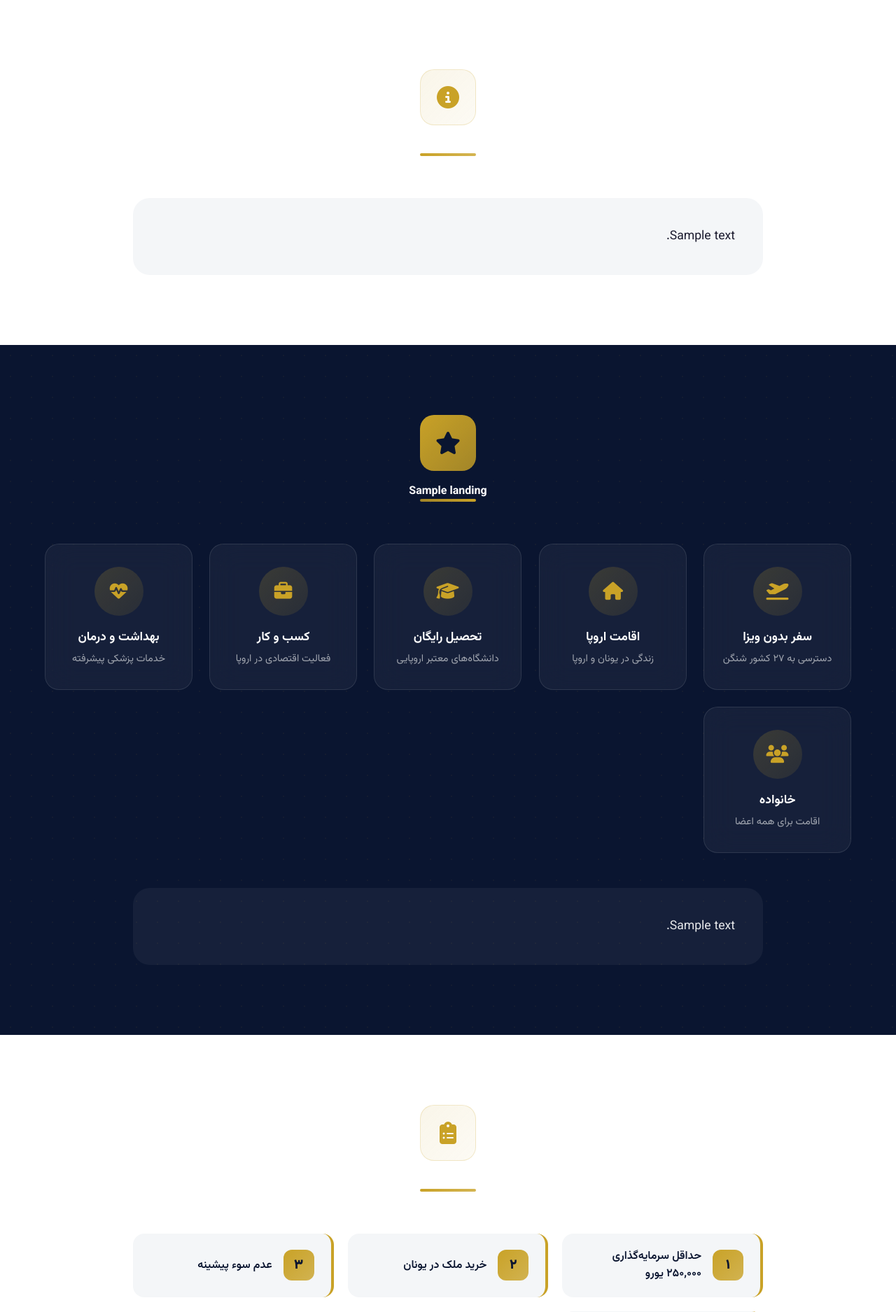
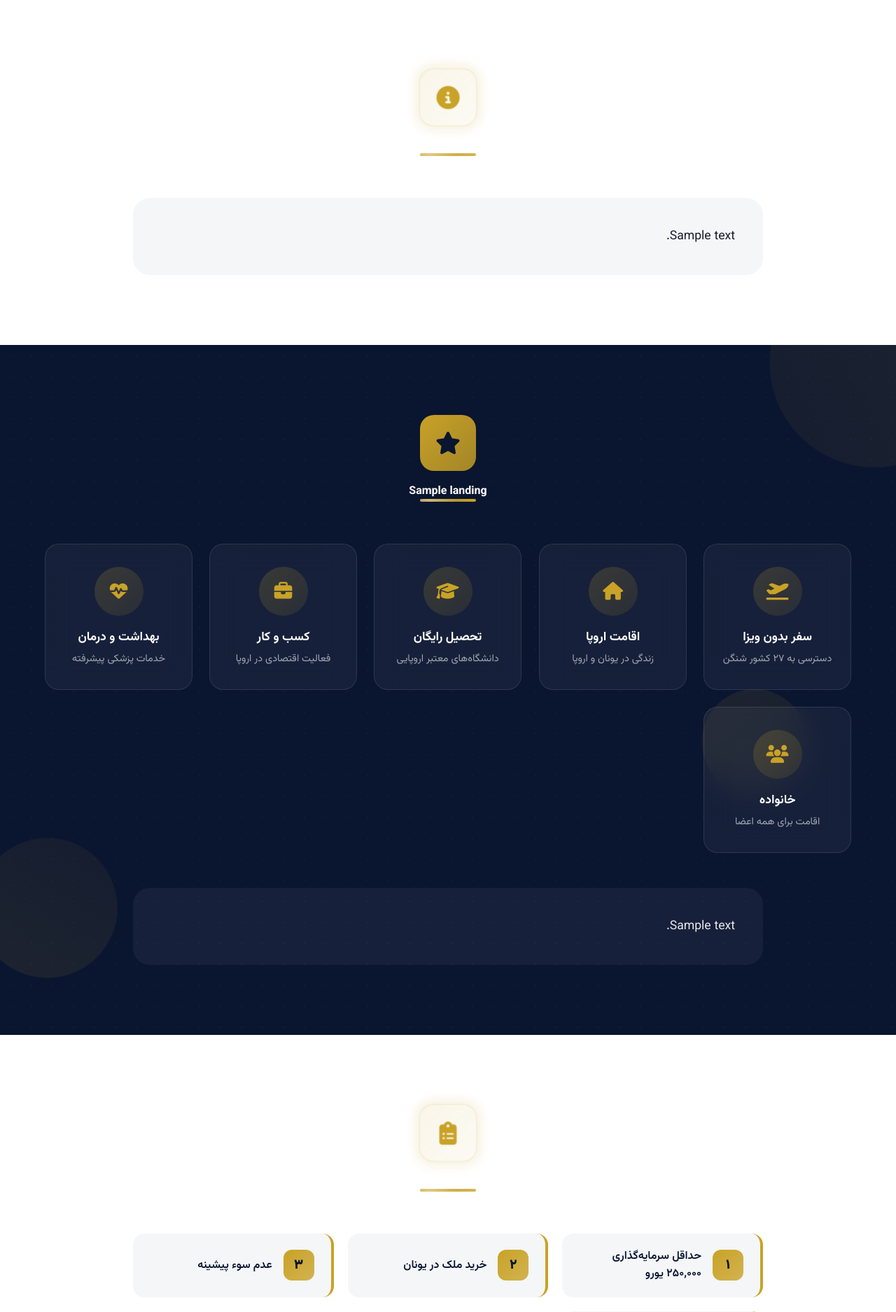
Before and after one commit to maisamsabour-gif/adoniss.gr, a Django app: template apps/persian_cms/templates/persian_cms/public/golden_visa.html in a window 1280 px wide. Shown: the part 801-2676 px from the top of the page at 70% size. Run offline with Django 4.2, Linux system fonts and the light colour scheme; the template is opened without the code that fills it: most values are stand-ins (such as "Sample title", 1, 10 or a date in 2020).

Commit message:
style: Add diverse animations to Golden Visa landing page sections
- Added floating shapes background animations
- Icon pulse, spin, and bounce animations
- Varied AOS animations: zoom-in, flip, fade directions
- Animated title lines with shine effect
- Card hover effects with smooth transitions
- Gradient text animation

Co-authored-by: Cursor <cursoragent@cursor.com>

```diff
--- a/apps/persian_cms/templates/persian_cms/public/golden_visa.html
+++ b/apps/persian_cms/templates/persian_cms/public/golden_visa.html
@@ -107,13 +107,13 @@
     {% if landing.intro_title or landing.intro_body %}
     <section id="intro" class="gv-section gv-section-light">
         <div class="gv-container">
-            <div class="gv-section-head" data-aos="fade-up">
-                <div class="gv-icon-glass"><i class="fas fa-info-circle"></i></div>
+            <div class="gv-section-head" data-aos="zoom-in-up" data-aos-duration="700">
+                <div class="gv-icon-glass gv-icon-pulse"><i class="fas fa-info-circle"></i></div>
                 <h2 class="gv-section-title">{{ landing.intro_title|default:"معرفی" }}</h2>
-                <div class="gv-title-line"></div>
+                <div class="gv-title-line gv-line-animated"></div>
             </div>
             {% if landing.intro_body %}
-            <div class="gv-content-box" data-aos="fade-up" data-aos-delay="100">
+            <div class="gv-content-box" data-aos="fade-up" data-aos-delay="150" data-aos-duration="800">
                 {{ landing.intro_body|safe }}
             </div>
             {% endif %}
@@ -127,49 +127,54 @@
     {% if landing.benefits_title or landing.benefits_body %}
     <section id="benefits" class="gv-section gv-section-dark">
         <div class="gv-section-bg-pattern"></div>
+        <div class="gv-floating-shapes">
+            <div class="gv-float-shape gv-float-1"></div>
+            <div class="gv-float-shape gv-float-2"></div>
+            <div class="gv-float-shape gv-float-3"></div>
+        </div>
         <div class="gv-container">
-            <div class="gv-section-head" data-aos="fade-up">
-                <div class="gv-icon-glass gv-icon-gold"><i class="fas fa-star"></i></div>
+            <div class="gv-section-head" data-aos="flip-down" data-aos-duration="800">
+                <div class="gv-icon-glass gv-icon-gold gv-icon-spin"><i class="fas fa-star"></i></div>
                 <h2 class="gv-section-title gv-title-light">{{ landing.benefits_title|default:"مزایا" }}</h2>
-                <div class="gv-title-line gv-line-gold"></div>
+                <div class="gv-title-line gv-line-gold gv-line-animated"></div>
             </div>
 
             <!-- Benefits Grid -->
             <div class="gv-benefits-grid">
-                <div class="gv-benefit-card" data-aos="flip-up" data-aos-delay="0">
-                    <div class="gv-benefit-icon"><i class="fas fa-plane-departure"></i></div>
+                <div class="gv-benefit-card gv-card-hover" data-aos="zoom-in-right" data-aos-delay="0" data-aos-duration="600">
+                    <div class="gv-benefit-icon gv-icon-bounce"><i class="fas fa-plane-departure"></i></div>
                     <h4>سفر بدون ویزا</h4>
                     <p>دسترسی به ۲۷ کشور شنگن</p>
                 </div>
-                <div class="gv-benefit-card" data-aos="flip-up" data-aos-delay="100">
-                    <div class="gv-benefit-icon"><i class="fas fa-home"></i></div>
+                <div class="gv-benefit-card gv-card-hover" data-aos="zoom-in-down" data-aos-delay="100" data-aos-duration="600">
+                    <div class="gv-benefit-icon gv-icon-bounce"><i class="fas fa-home"></i></div>
                     <h4>اقامت اروپا</h4>
                     <p>زندگی در یونان و اروپا</p>
                 </div>
-                <div class="gv-benefit-card" data-aos="flip-up" data-aos-delay="200">
-                    <div class="gv-benefit-icon"><i class="fas fa-graduation-cap"></i></div>
+                <div class="gv-benefit-card gv-card-hover" data-aos="zoom-in-left" data-aos-delay="200" data-aos-duration="600">
+                    <div class="gv-benefit-icon gv-icon-bounce"><i class="fas fa-graduation-cap"></i></div>
                     <h4>تحصیل رایگان</h4>
                     <p>دانشگاه‌های معتبر اروپایی</p>
                 </div>
-                <div class="gv-benefit-card" data-aos="flip-up" data-aos-delay="300">
-                    <div class="gv-benefit-icon"><i class="fas fa-briefcase"></i></div>
+                <div class="gv-benefit-card gv-card-hover" data-aos="zoom-in-right" data-aos-delay="300" data-aos-duration="600">
+                    <div class="gv-benefit-icon gv-icon-bounce"><i class="fas fa-briefcase"></i></div>
                     <h4>کسب و کار</h4>
                     <p>فعالیت اقتصادی در اروپا</p>
                 </div>
-                <div class="gv-benefit-card" data-aos="flip-up" data-aos-delay="400">
-                    <div class="gv-benefit-icon"><i class="fas fa-heart-pulse"></i></div>
+                <div class="gv-benefit-card gv-card-hover" data-aos="zoom-in-up" data-aos-delay="400" data-aos-duration="600">
+                    <div class="gv-benefit-icon gv-icon-bounce"><i class="fas fa-heart-pulse"></i></div>
                     <h4>بهداشت و درمان</h4>
                     <p>خدمات پزشکی پیشرفته</p>
                 </div>
-                <div class="gv-benefit-card" data-aos="flip-up" data-aos-delay="500">
-                    <div class="gv-benefit-icon"><i class="fas fa-users"></i></div>
+                <div class="gv-benefit-card gv-card-hover" data-aos="zoom-in-left" data-aos-delay="500" data-aos-duration="600">
+                    <div class="gv-benefit-icon gv-icon-bounce"><i class="fas fa-users"></i></div>
                     <h4>خانواده</h4>
                     <p>اقامت برای همه اعضا</p>
                 </div>
             </div>
 
             {% if landing.benefits_body %}
-            <div class="gv-content-box gv-content-dark" data-aos="fade-up" data-aos-delay="200">
+            <div class="gv-content-box gv-content-dark" data-aos="fade-up" data-aos-delay="200" data-aos-duration="800">
                 {{ landing.benefits_body|safe }}
             </div>
             {% endif %}
@@ -183,14 +188,14 @@
     {% if landing.requirements_title or landing.requirements_body %}
     <section id="requirements" class="gv-section gv-section-light">
         <div class="gv-container">
-            <div class="gv-section-head" data-aos="fade-up">
-                <div class="gv-icon-glass"><i class="fas fa-clipboard-list"></i></div>
+            <div class="gv-section-head" data-aos="fade-down" data-aos-duration="700">
+                <div class="gv-icon-glass gv-icon-pulse"><i class="fas fa-clipboard-list"></i></div>
                 <h2 class="gv-section-title">{{ landing.requirements_title|default:"شرایط" }}</h2>
-                <div class="gv-title-line"></div>
+                <div class="gv-title-line gv-line-animated"></div>
             </div>
 
             <!-- Requirements List -->
-            <div class="gv-req-list" data-aos="fade-up" data-aos-delay="100">
+            <div class="gv-req-list" data-aos="fade-right" data-aos-delay="100" data-aos-duration="700">
                 <div class="gv-req-item">
                     <div class="gv-req-num">۱</div>
                     <div class="gv-req-text">حداقل سرمایه‌گذاری ۲۵۰,۰۰۰ یورو</div>
@@ -223,38 +228,42 @@
          ═══════════════════════════════════════════════════════════════════════ -->
     {% if landing.process_title or landing.process_body %}
     <section id="process" class="gv-section gv-section-gradient">
+        <div class="gv-floating-shapes">
+            <div class="gv-float-shape gv-float-1"></div>
+            <div class="gv-float-shape gv-float-2"></div>
+        </div>
         <div class="gv-container">
-            <div class="gv-section-head" data-aos="fade-up">
-                <div class="gv-icon-glass gv-icon-white"><i class="fas fa-route"></i></div>
-                <h2 class="gv-section-title gv-title-light">{{ landing.process_title|default:"مراحل" }}</h2>
-                <div class="gv-title-line gv-line-white"></div>
+            <div class="gv-section-head" data-aos="zoom-in-down" data-aos-duration="700">
+                <div class="gv-icon-glass gv-icon-white gv-icon-spin"><i class="fas fa-route"></i></div>
+                <h2 class="gv-section-title gv-title-light gv-gradient-text">{{ landing.process_title|default:"مراحل" }}</h2>
+                <div class="gv-title-line gv-line-white gv-line-animated"></div>
             </div>
 
             <!-- Timeline -->
-            <div class="gv-timeline">
-                <div class="gv-timeline-item" data-aos="fade-left" data-aos-delay="0">
-                    <div class="gv-timeline-dot"><i class="fas fa-search"></i></div>
+            <div class="gv-timeline gv-stagger">
+                <div class="gv-timeline-item gv-card-hover" data-aos="flip-right" data-aos-delay="0" data-aos-duration="700">
+                    <div class="gv-timeline-dot gv-icon-pulse"><i class="fas fa-search"></i></div>
                     <div class="gv-timeline-content">
                         <h4>مشاوره اولیه</h4>
                         <p>بررسی شرایط و انتخاب بهترین گزینه</p>
                     </div>
                 </div>
-                <div class="gv-timeline-item" data-aos="fade-right" data-aos-delay="100">
-                    <div class="gv-timeline-dot"><i class="fas fa-building"></i></div>
+                <div class="gv-timeline-item gv-card-hover" data-aos="flip-left" data-aos-delay="150" data-aos-duration="700">
+                    <div class="gv-timeline-dot gv-icon-pulse"><i class="fas fa-building"></i></div>
                     <div class="gv-timeline-content">
                         <h4>انتخاب ملک</h4>
                         <p>بازدید و انتخاب ملک مناسب</p>
                     </div>
                 </div>
-                <div class="gv-timeline-item" data-aos="fade-left" data-aos-delay="200">
-                    <div class="gv-timeline-dot"><i class="fas fa-file-signature"></i></div>
+                <div class="gv-timeline-item gv-card-hover" data-aos="flip-right" data-aos-delay="300" data-aos-duration="700">
+                    <div class="gv-timeline-dot gv-icon-pulse"><i class="fas fa-file-signature"></i></div>
                     <div class="gv-timeline-content">
                         <h4>مدارک و قرارداد</h4>
                         <p>تکمیل مدارک و امضای قرارداد</p>
                     </div>
                 </div>
-                <div class="gv-timeline-item" data-aos="fade-right" data-aos-delay="300">
-                    <div class="gv-timeline-dot"><i class="fas fa-passport"></i></div>
+                <div class="gv-timeline-item gv-card-hover" data-aos="flip-left" data-aos-delay="450" data-aos-duration="700">
+                    <div class="gv-timeline-dot gv-icon-pulse"><i class="fas fa-passport"></i></div>
                     <div class="gv-timeline-content">
                         <h4>دریافت اقامت</h4>
                         <p>صدور کارت اقامت ۵ ساله</p>
@@ -263,7 +272,7 @@
             </div>
 
             {% if landing.process_body %}
-            <div class="gv-content-box gv-content-glass" data-aos="fade-up" data-aos-delay="200">
+            <div class="gv-content-box gv-content-glass" data-aos="zoom-in" data-aos-delay="300" data-aos-duration="800">
                 {{ landing.process_body|safe }}
             </div>
             {% endif %}
@@ -277,14 +286,14 @@
     {% if landing.faq_title or landing.faq_body %}
     <section id="faq" class="gv-section gv-section-light">
         <div class="gv-container">
-            <div class="gv-section-head" data-aos="fade-up">
-                <div class="gv-icon-glass"><i class="fas fa-question-circle"></i></div>
+            <div class="gv-section-head" data-aos="flip-up" data-aos-duration="700">
+                <div class="gv-icon-glass gv-icon-pulse"><i class="fas fa-question-circle"></i></div>
                 <h2 class="gv-section-title">{{ landing.faq_title|default:"سوالات متداول" }}</h2>
-                <div class="gv-title-line"></div>
+                <div class="gv-title-line gv-line-animated"></div>
             </div>
 
             {% if landing.faq_body %}
-            <div class="gv-faq-content" data-aos="fade-up" data-aos-delay="100">
+            <div class="gv-faq-content" data-aos="fade-left" data-aos-delay="150" data-aos-duration="800">
                 {{ landing.faq_body|safe }}
             </div>
             {% endif %}
@@ -298,9 +307,13 @@
     {% if landing.cta_banner_title or landing.cta_banner_text %}
     <section id="contact" class="gv-cta-section">
         <div class="gv-cta-bg"></div>
+        <div class="gv-floating-shapes">
+            <div class="gv-float-shape gv-float-1"></div>
+            <div class="gv-float-shape gv-float-2"></div>
+        </div>
         <div class="gv-container">
-            <div class="gv-cta-box" data-aos="zoom-in" data-aos-duration="800">
-                <div class="gv-cta-icon">
+            <div class="gv-cta-box" data-aos="zoom-in-up" data-aos-duration="900" data-aos-easing="ease-out-back">
+                <div class="gv-cta-icon gv-icon-bounce">
                     <i class="fas fa-rocket"></i>
                 </div>
                 {% if landing.cta_banner_title %}
@@ -636,6 +649,127 @@
 @keyframes bounce-arrow {
     0%, 100% { opacity: 0.5; transform: translateY(0); }
     50% { opacity: 1; transform: translateY(4px); }
+}
+
+/* ═══════════════════════════════════════════════════════════════════════════
+   NEW ANIMATIONS
+   ═══════════════════════════════════════════════════════════════════════════ */
+
+/* Floating Shapes for Sections */
+.gv-floating-shapes {
+    position: absolute;
+    inset: 0;
+    overflow: hidden;
+    pointer-events: none;
+    z-index: 0;
+}
+
+.gv-float-shape {
+    position: absolute;
+    border-radius: 50%;
+    background: linear-gradient(135deg, rgba(201, 162, 39, 0.1), rgba(201, 162, 39, 0.05));
+    animation: gv-float 20s ease-in-out infinite;
+}
+
+.gv-float-1 { width: 300px; height: 300px; top: -100px; right: -100px; animation-delay: 0s; }
+.gv-float-2 { width: 200px; height: 200px; bottom: 10%; left: -50px; animation-delay: -7s; }
+.gv-float-3 { width: 150px; height: 150px; top: 50%; right: 10%; animation-delay: -14s; }
+
+@keyframes gv-float {
+    0%, 100% { transform: translate(0, 0) rotate(0deg); }
+    25% { transform: translate(30px, -40px) rotate(90deg); }
+    50% { transform: translate(-20px, 30px) rotate(180deg); }
+    75% { transform: translate(25px, 15px) rotate(270deg); }
+}
+
+/* Icon Animations */
+.gv-icon-pulse {
+    animation: gv-pulse 2s ease-in-out infinite;
+}
+
+.gv-icon-spin:hover i {
+    animation: gv-spin 0.8s ease-in-out;
+}
+
+.gv-icon-bounce:hover {
+    animation: gv-bounce 0.6s ease;
+}
+
+@keyframes gv-pulse {
+    0%, 100% { transform: scale(1); box-shadow: 0 0 0 0 rgba(201, 162, 39, 0.4); }
+    50% { transform: scale(1.05); box-shadow: 0 0 20px 10px rgba(201, 162, 39, 0); }
+}
+
+@keyframes gv-spin {
+    0% { transform: rotate(0deg); }
+    100% { transform: rotate(360deg); }
+}
+
+@keyframes gv-bounce {
+    0%, 100% { transform: translateY(0); }
+    30% { transform: translateY(-15px); }
+    50% { transform: translateY(-8px); }
+    70% { transform: translateY(-12px); }
+}
+
+/* Line Animation */
+.gv-line-animated {
+    position: relative;
+    overflow: hidden;
+}
+
+.gv-line-animated::after {
+    content: '';
+    position: absolute;
+    top: 0;
+    left: -100%;
+    width: 100%;
+    height: 100%;
+    background: linear-gradient(90deg, transparent, rgba(255,255,255,0.4), transparent);
+    animation: gv-shine 3s ease-in-out infinite;
+}
+
+@keyframes gv-shine {
+    0% { left: -100%; }
+    50%, 100% { left: 100%; }
+}
+
+/* Card Hover Effects */
+.gv-card-hover {
+    transition: all 0.4s cubic-bezier(0.175, 0.885, 0.32, 1.275);
+}
+
+.gv-card-hover:hover {
+    transform: translateY(-12px) scale(1.02);
+    box-shadow: 0 25px 50px -12px rgba(0, 0, 0, 0.3);
+}
+
+/* Stagger Animation for Lists */
+.gv-stagger > *:nth-child(1) { animation-delay: 0ms; }
+.gv-stagger > *:nth-child(2) { animation-delay: 100ms; }
+.gv-stagger > *:nth-child(3) { animation-delay: 200ms; }
+.gv-stagger > *:nth-child(4) { animation-delay: 300ms; }
+.gv-stagger > *:nth-child(5) { animation-delay: 400ms; }
+.gv-stagger > *:nth-child(6) { animation-delay: 500ms; }
+
+/* Gradient Text Animation */
+.gv-gradient-text {
+    background: linear-gradient(90deg, var(--gv-gold), #f5d77d, var(--gv-gold));
+    background-size: 200% auto;
+    -webkit-background-clip: text;
+    -webkit-text-fill-color: transparent;
+    animation: gv-gradient 4s linear infinite;
+}
+
+@keyframes gv-gradient {
+    0% { background-position: 0% center; }
+    100% { background-position: 200% center; }
+}
+
+/* Parallax Effect */
+.gv-parallax {
+    transform: translateZ(0);
+    will-change: transform;
 }
 
 /* ═══════════════════════════════════════════════════════════════════════════
```
